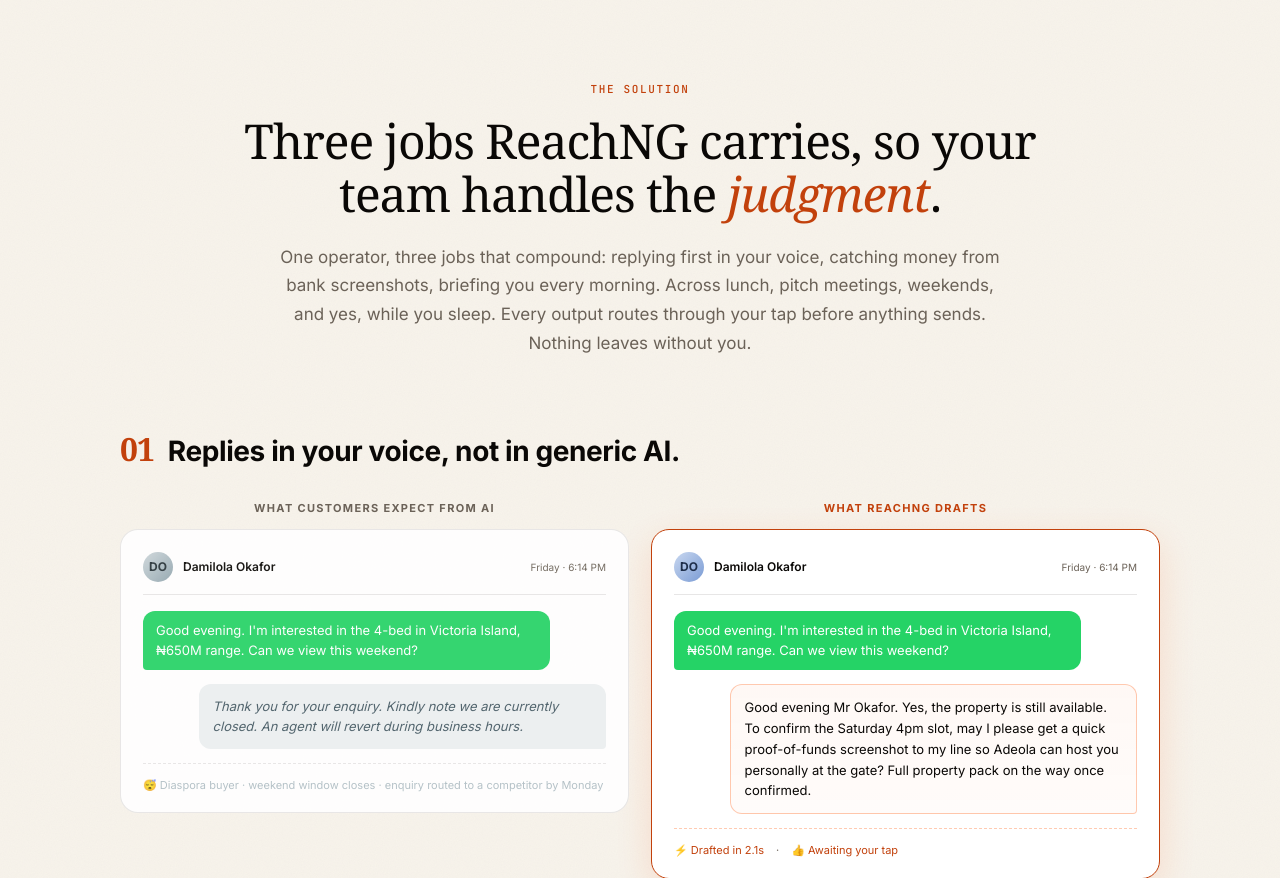
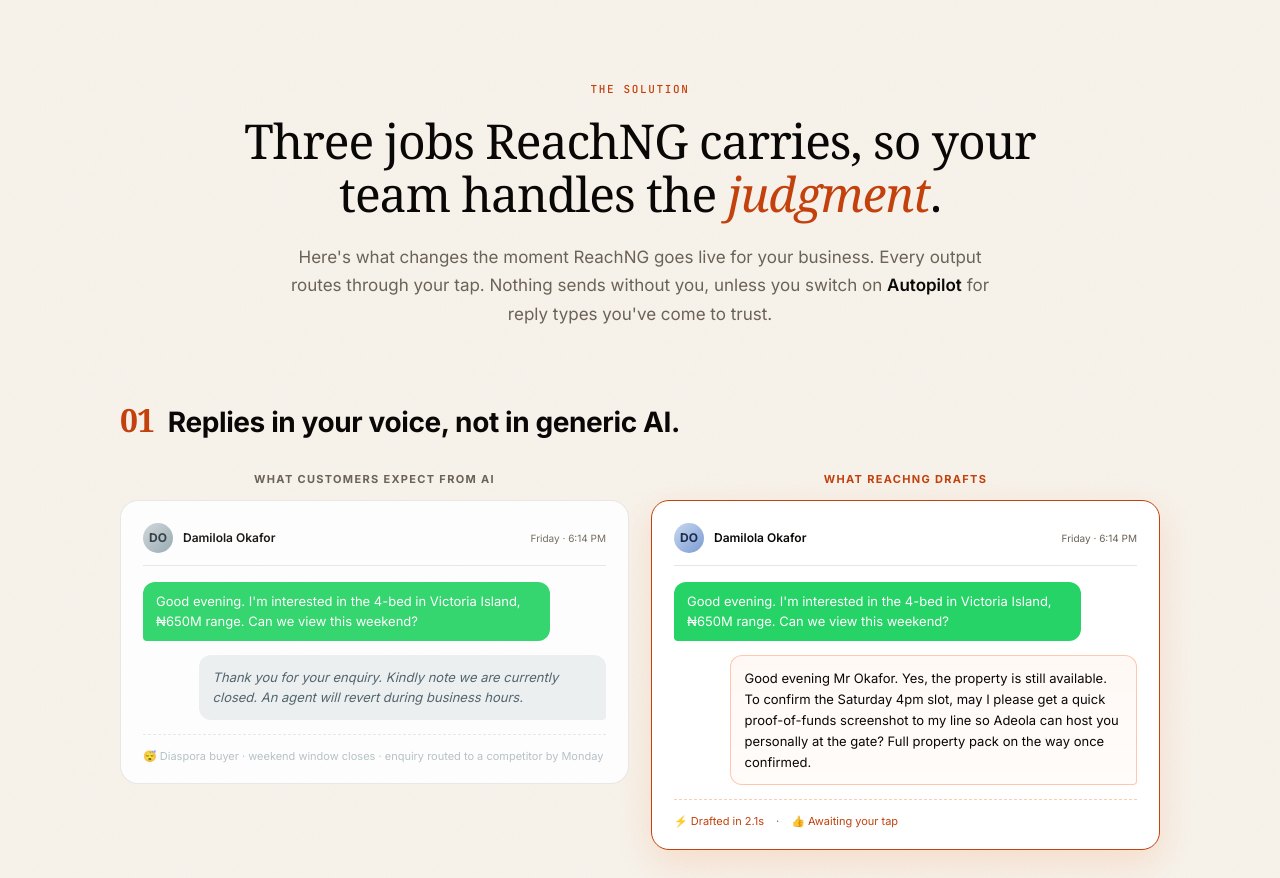
Before and after one commit to YoriJags/ReachNG, a FastAPI app: page / in a window 1280 px wide. Shown: the part 2656-3534 px from the top of the page. Run offline with FastAPI, Linux system fonts and the light colour scheme; data that the repository does not hold is empty; parts of the project's set-up code (start-up, migrations or seed data) failed here and were passed over; some web fonts are replaced.

Commit message:
copy: tighter Solution intro with subtle Autopilot mention

```diff
--- a/templates/marketing/landing.html
+++ b/templates/marketing/landing.html
@@ -246,7 +246,7 @@
   <div class="inner" style="max-width: 1040px;">
     <div class="section-label" style="color: var(--orange);">The solution</div>
     <h2 class="section-h2">Three jobs ReachNG carries, so your team handles the <em>judgment</em>.</h2>
-    <p class="section-sub" style="max-width: 720px;">One operator, three jobs that compound: replying first in your voice, catching money from bank screenshots, briefing you every morning. Across lunch, pitch meetings, weekends, and yes, while you sleep. Every output routes through your tap before anything sends. Nothing leaves without you.</p>
+    <p class="section-sub" style="max-width: 720px;">Here's what changes the moment ReachNG goes live for your business. Every output routes through your tap. Nothing sends without you, unless you switch on <strong style="color:var(--text-strong);">Autopilot</strong> for reply types you've come to trust.</p>
 
     <!-- ────────────────────────────────────────────────────────────────────
          Scene 1 of 3 · Tone Before/After (kills "will this embarrass my brand?")
```
